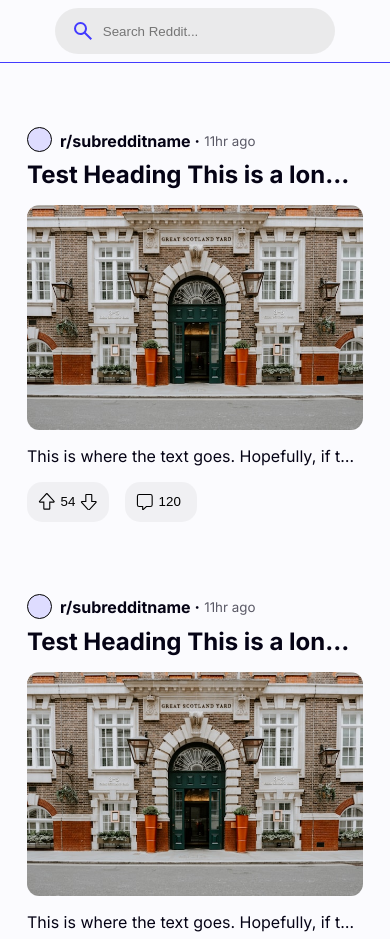
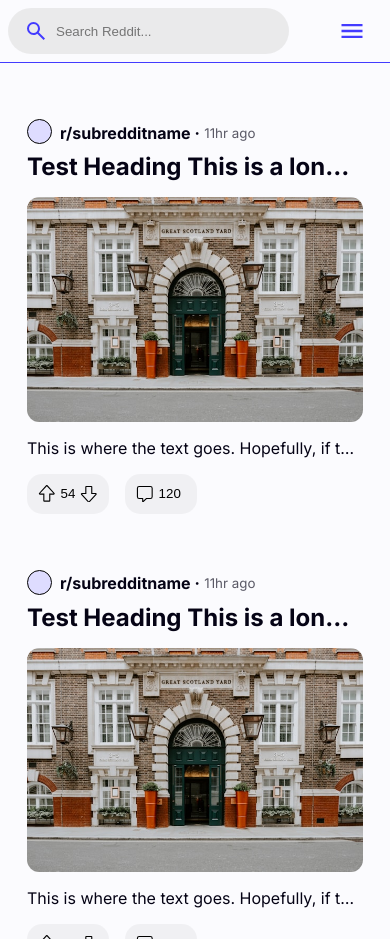
Before and after one commit to rbrickmn/mini-reddit-app, a React (Vite) app: page / in a window 390 px wide. Built offline with nearby package versions, Linux system fonts and the light colour scheme.

Commit message:
Update responsived design, add sidebar toggle function for mobile

```diff
--- a/src/App.jsx
+++ b/src/App.jsx
@@ -1,14 +1,54 @@
-import React, { useState } from "react";
+import React, { useState, useEffect } from "react";
+import { useDispatch, useSelector } from "react-redux";
+import { toggleSidebar } from "./store/slice";
 import SearchBar from "./components/SearchBar/SearchBar";
 import Sidebar from "./components/Sidebar/Sidebar";
 import Feed from "./components/Feed/Feed";
 import "./app.css";
 
 function App() {
+  const dispatch = useDispatch();
+  const isSidebarVisible = useSelector(
+    (state) => state.sidebar.isSidebarVisible
+  );
+
+  const handleToggleSidebar = () => {
+    if (window.innerWidth <= 1055) {
+      dispatch(toggleSidebar());
+    }
+  };
+
+  useEffect(() => {
+    const handleResize = () => {
+      if (window.innerWidth > 1055 && !isSidebarVisible) {
+        dispatch(toggleSidebar()); // Ensure sidebar is visible on larger screens
+      }
+    };
+
+    window.addEventListener("resize", handleResize);
+    handleResize(); // Initial check
+
+    return () => {
+      window.removeEventListener("resize", handleResize);
+    };
+  }, [dispatch, isSidebarVisible]);
+
   return (
     <>
       <header>
         <SearchBar />
+
+        <svg
+          xmlns="http://www.w3.org/2000/svg"
+          height="28px"
+          viewBox="0 -960 960 960"
+          width="28px"
+          fill="#433bff"
+          className="hamburger-menu"
+          onClick={handleToggleSidebar}
+        >
+          <path d="M120-240v-80h720v80H120Zm0-200v-80h720v80H120Zm0-200v-80h720v80H120Z" />
+        </svg>
       </header>
       <main>
         <div className="app-content">
--- a/src/app.css
+++ b/src/app.css
@@ -5,6 +5,24 @@ header {
   background-color: var(--background);
   display: flex;
   justify-content: center;
+  align-items: center;
   padding: 0.5rem;
   border-bottom: 1px solid var(--accent);
 }
+
+.hamburger-menu {
+  visibility: hidden;
+  cursor: pointer;
+  vertical-align: middle;
+}
+
+@media (max-width: 1055px) {
+  header {
+    justify-content: space-between;
+  }
+
+  .hamburger-menu {
+    visibility: visible;
+    margin-right: 1rem;
+  }
+}
--- a/src/components/SearchBar/SearchBar.css
+++ b/src/components/SearchBar/SearchBar.css
@@ -26,6 +26,17 @@
   min-width: 0;
 }
 
+.nav-btn {
+  text-decoration: none;
+  vertical-align: middle;
+  color: initial;
+}
+
+.nav-btn:visited {
+  text-decoration: none;
+  color: initial;
+}
+
 @media (max-width: 600px) {
   .search-wrapper {
     max-width: 75%;
--- a/src/components/Sidebar/Sidebar.css
+++ b/src/components/Sidebar/Sidebar.css
@@ -48,6 +48,11 @@
   border-radius: 15px;
   align-items: center;
   cursor: pointer;
+  transition: all 0.5s;
+}
+
+.nav-btn:hover {
+  background-color: #05031518;
 }
 
 .nav-btn svg {
--- a/src/components/Sidebar/Sidebar.jsx
+++ b/src/components/Sidebar/Sidebar.jsx
@@ -1,11 +1,30 @@
 import React from "react";
+import { useDispatch, useSelector } from "react-redux";
+import { toggleSidebar } from "../../store/slice";
 import "./Sidebar.css";
 
 const Sidebar = () => {
+  const dispatch = useDispatch();
+  const isSidebarVisible = useSelector(
+    (state) => state.sidebar.isSidebarVisible
+  );
+  const isMobile = window.innerWidth <= 1055;
+
+  const handleLinkClick = () => {
+    if (isMobile) {
+      dispatch(toggleSidebar());
+    }
+  };
+
   return (
-    <div className="sidebar-wrapper">
+    <div
+      className="sidebar-wrapper"
+      style={{
+        display: isMobile ? (isSidebarVisible ? "flex" : "none") : "flex",
+      }}
+    >
       <div className="nav-wrapper">
-        <div className="nav-btn">
+        <a href="" className="nav-btn" onClick={handleLinkClick}>
           <svg
             xmlns="http://www.w3.org/2000/svg"
             height="24px"
@@ -16,7 +35,7 @@ const Sidebar = () => {
             <path d="M240-200h120v-240h240v240h120v-360L480-740 240-560v360Zm-80 80v-480l320-240 320 240v480H520v-240h-80v240H160Zm320-350Z" />
           </svg>
           <p className="nav-text">Home</p>
-        </div>
+        </a>
       </div>
 
       <div className="subreddits-container">
--- a/src/index.css
+++ b/src/index.css
@@ -36,36 +36,17 @@ button {
 }
 
 @media (max-width: 1055px) {
-  /* .post-img {
-    max-width: 30rem;
-    margin-left: auto;
-    margin-right: auto;
-  } */
-
   .sidebar-wrapper {
     display: none;
   }
 
   .feed {
     padding-left: 0;
+    overflow-x: hidden;
   }
 }
 
 @media (max-width: 600px) {
-  .sidebar-wrapper {
-    display: none;
-  }
-
-  .feed {
-    padding-left: 0;
-  }
-
-  /* .post-img {
-    max-width: 22rem;
-    margin-left: auto;
-    margin-right: auto;
-  } */
-
   .post-card {
     padding: 0.5rem;
     width: auto;
@@ -94,7 +75,8 @@ button {
   }
 
   .post-card {
-    padding: 1rem;
+    padding-left: 2rem;
+    padding-right: 2rem;
     max-width: 25rem;
   }
 
--- a/src/main.jsx
+++ b/src/main.jsx
@@ -8,9 +8,7 @@ import "./index.css";
 ReactDOM.createRoot(document.getElementById("root")).render(
   <React.StrictMode>
     <Provider store={store}>
-      {" "}
-      {/* Wrap App with Provider */}
-      <App />
+        <App />
     </Provider>
   </React.StrictMode>
 );
--- a/src/store/slice.jsx
+++ b/src/store/slice.jsx
@@ -1,5 +1,5 @@
 // slice.jsx
-import { createSlice } from "@reduxjs/toolkit";
+import { createSlice, combineReducers } from "@reduxjs/toolkit";
 
 const searchSlice = createSlice({
   name: "search",
@@ -20,5 +20,22 @@ const searchSlice = createSlice({
   },
 });
 
+const sidebarSlice = createSlice({
+  name: "sidebar",
+  initialState: {
+    isSidebarVisible: false,
+  },
+  reducers: {
+    toggleSidebar: (state) => {
+      state.isSidebarVisible = !state.isSidebarVisible;
+    },
+  },
+});
+
 export const { setInputValue, setSearchTerm, clearInput } = searchSlice.actions;
-export default searchSlice.reducer;
+export const { toggleSidebar } = sidebarSlice.actions;
+
+export default combineReducers({
+  search: searchSlice.reducer,
+  sidebar: sidebarSlice.reducer,
+});
--- a/src/store/store.jsx
+++ b/src/store/store.jsx
@@ -1,11 +1,9 @@
 // store.jsx
 import { configureStore } from "@reduxjs/toolkit";
-import searchReducer from "./slice";
+import rootReducer from "./slice";
 
 const store = configureStore({
-  reducer: {
-    search: searchReducer,
-  },
+  reducer: rootReducer,
 });
 
 export default store;
```
